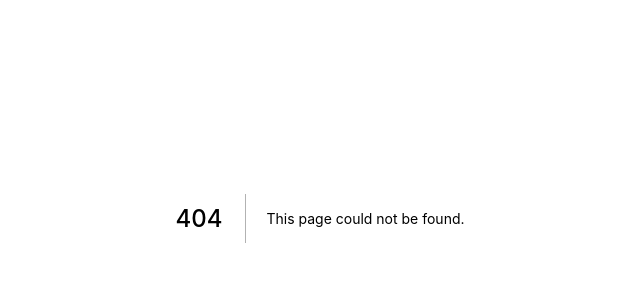
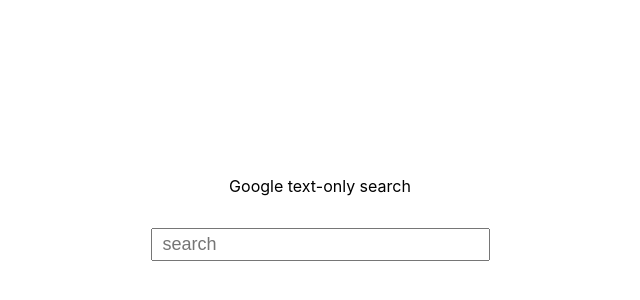
Before and after one commit to anselbrandt/next-search, a Next.js app: page /search in a window 1280 px wide. Before the commit this address had no page. Shown: the part 182-482 px from the top of the page, without its empty margins (320-960 px from the left). Built offline with nearby package versions, Linux system fonts and the light colour scheme.

Commit message:
Add seach page redirect

```diff
--- /dev/null
+++ b/pages/search.tsx
@@ -0,0 +1,115 @@
+import type { NextPage } from "next";
+import { useRouter } from "next/router";
+import { ChangeEvent, KeyboardEvent, useState } from "react";
+import useSearch from "../utils/useSearch";
+
+interface Query {
+  query: string;
+  nonce: number;
+}
+
+const Search: NextPage = () => {
+  const { query } = useRouter();
+  const { q } = query;
+  const [input, setInput] = useState<string>();
+  const [searchQuery, setSearchQuery] = useState<Query | {}>({
+    query: q,
+    nonce: new Date().getTime(),
+  });
+  const { results, error } = useSearch(searchQuery as Query);
+
+  const handleChange = (event: ChangeEvent<HTMLInputElement>) => {
+    const value = event.currentTarget.value;
+    setInput(value);
+  };
+
+  const handleSubmit = (event: KeyboardEvent) => {
+    if (event.key === "Enter" && input) {
+      const time = new Date().getTime();
+      setSearchQuery({
+        query: input,
+        nonce: time,
+      });
+    }
+  };
+  return (
+    <div
+      style={{
+        minHeight: "100vh",
+        width: "100vw",
+        display: "flex",
+        flexDirection: "column",
+        justifyContent: "center",
+        alignItems: "center",
+      }}
+    >
+      <div style={{ margin: "1em", fontSize: "16px" }}>
+        Google text-only search
+      </div>
+      <div style={{ margin: "1em" }}>
+        <input
+          type="search"
+          placeholder="search"
+          onChange={handleChange}
+          onKeyPress={handleSubmit}
+          autoComplete="off"
+          autoCorrect="off"
+          autoCapitalize="off"
+          spellCheck="false"
+          size={28}
+          style={{ padding: "4px 10px", fontSize: "18px" }}
+        />
+      </div>
+      <div style={{ maxWidth: "720px" }}>
+        {error && (
+          <div style={{ margin: "2em" }}>
+            <pre>{JSON.stringify(error, null, 2)}</pre>
+          </div>
+        )}
+        {results &&
+          results.map((result, index) => {
+            if (!result.blurb) {
+              return (
+                <div key={index} style={{ margin: "2em" }}>
+                  <div
+                    style={{
+                      fontSize: "18px",
+                      marginTop: ".25em",
+                      marginBottom: ".5em",
+                      color: "black",
+                    }}
+                  >
+                    <a href={result.href}>{result.source}</a>
+                  </div>
+                  <div color="gray" style={{ fontFamily: "Libre Baskerville" }}>
+                    {result.title}
+                  </div>
+                </div>
+              );
+            } else {
+              return (
+                <div key={index} style={{ margin: "2em" }}>
+                  <div>{result.source}</div>
+                  <div
+                    style={{
+                      fontSize: "18px",
+                      marginTop: ".25em",
+                      marginBottom: ".5em",
+                      color: "black",
+                    }}
+                  >
+                    <a href={result.href}>{result.title}</a>
+                  </div>
+                  <div color="gray" style={{ fontFamily: "Libre Baskerville" }}>
+                    {result.blurb}
+                  </div>
+                </div>
+              );
+            }
+          })}
+      </div>
+    </div>
+  );
+};
+
+export default Search;
--- a/utils/search.ts
+++ b/utils/search.ts
@@ -38,16 +38,19 @@
   const results = linksArray.filter((el) => el.href.includes("/url?q="));
   const linksSet = new Set();
   const resultLinks = results
+    .filter((el) => el.parentElement?.childElementCount === 1)
     .map((el) => {
       const siblings = el.parentElement?.childElementCount;
       const href = decodeURIComponent(el.href.replace("/url?q=", "")).split(
         "&"
       )[0];
-      const source = new URL(href).hostname.replace("www.", "");
+      const hostname = new URL(href).hostname;
+      const source = hostname.replace("www.", "");
       const title = el.textContent
         ?.replace(/[\n\r]+|[\s]{2,}/g, " ")
         .replace(/[\n\r]+|[\s]{2,}/g, " ")
-        .trim();
+        .trim()
+        .replace(hostname, "");
       const blurb =
         siblings === 1 &&
         !href.includes("wikipedia.org") &&
@@ -57,7 +60,7 @@
             .replace(/[\n\r]+|[\s]{2,}/g, " ")
             .trim()
             .replace(title!, "")!
-        );
+        ).replace(hostname, "");
       return { href, title, blurb, source };
     })
     .filter((link) => {
@@ -68,6 +71,7 @@
         linksSet.add(link.href);
         return true;
       }
-    });
+    })
+    .filter((link) => link.blurb);
   return resultLinks;
 };
```
Also changed, not shown: pages/index.tsx (+4 -61 lines).
